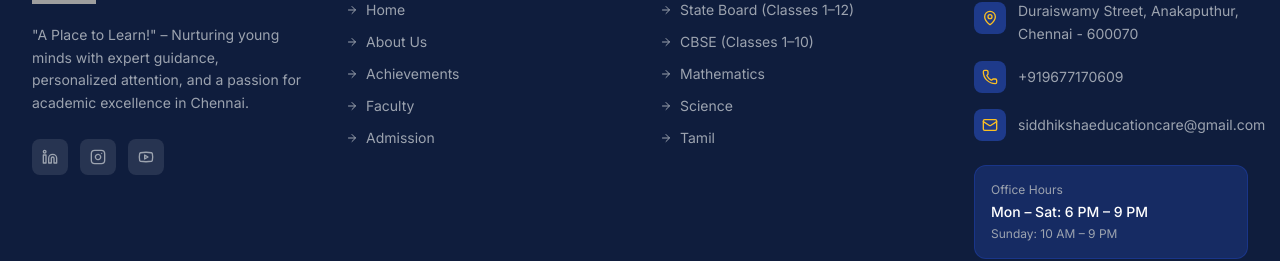
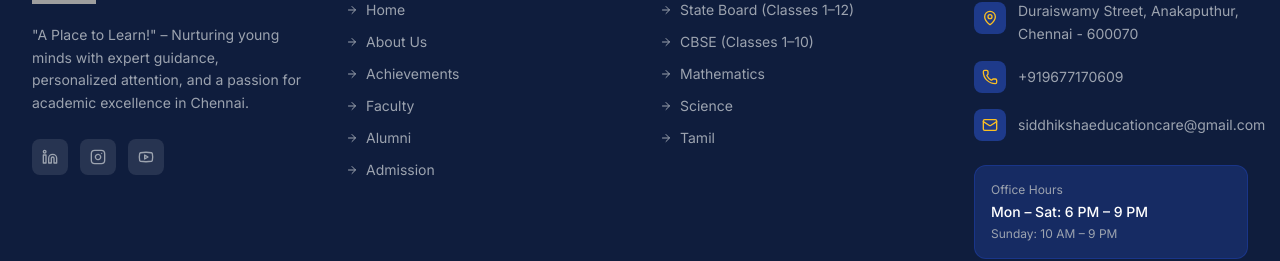
Before and after one commit to siddhikshaeducationcare-web/siddhiksha-edu, a Next.js app: page /alumni in a window 1280 px wide. Shown: the part 1746-2007 px from the top of the page. Built offline with nearby package versions, Linux system fonts and the light colour scheme; grey boxes are pictures that could not be loaded.

Commit message:
Add alumni in footer

```diff
--- a/src/components/layout/Footer.tsx
+++ b/src/components/layout/Footer.tsx
@@ -16,6 +16,7 @@ const quickLinks = [
   { label: "About Us", href: "/about" },
   { label: "Achievements", href: "/achievements" },
   { label: "Faculty", href: "/faculty" },
+  { label: "Alumni", href: "/alumni" },
   { label: "Admission", href: "/admission" },
 ];
 
```
